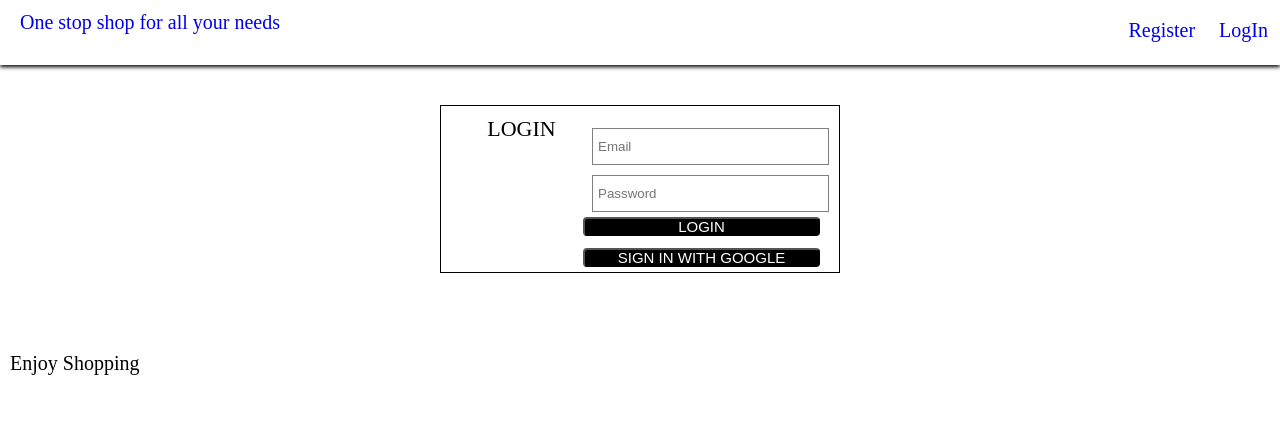
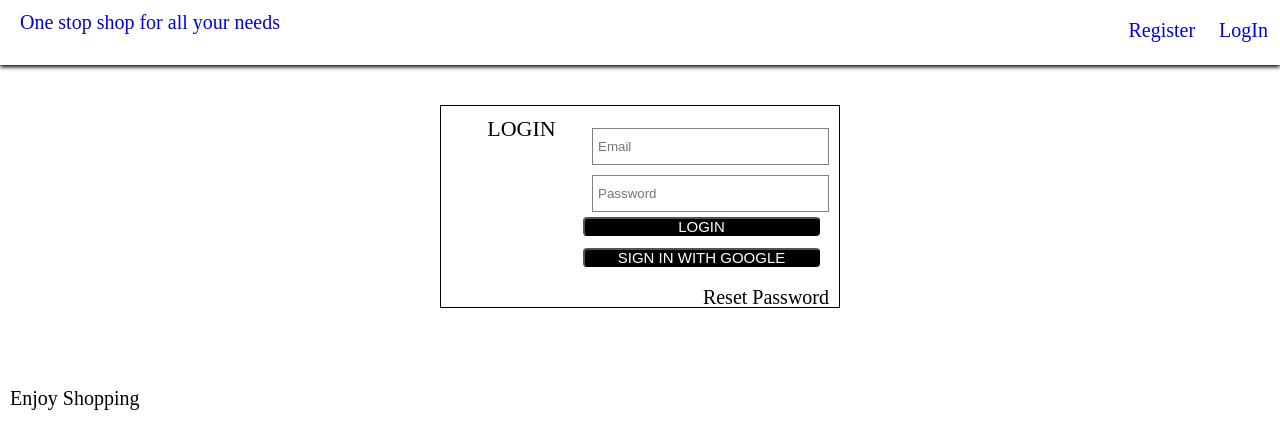
Before and after one commit to kirandeep123/react-redux-graphql-firebase, a React (Create React App) app: page /login in a window 1280 px wide. Shown: the top 448 px of the page. Built offline with nearby package versions, Linux system fonts and the light colour scheme; no server answers; a web font is replaced by a local one.

Commit message:
password reset complete

```diff
--- a/src/App.js
+++ b/src/App.js
@@ -1,72 +1,97 @@
-import React from 'react';
-import './default.scss';
-import {Route,Switch,Redirect} from 'react-router-dom';
- import HomePage from './pages/HomePage';
- import MainLayout from './layouts/MainLayout';
-import HomepageLayout from './layouts/HomepageLayout';
- import Registeration from './pages/Registeration';
- import Login from './pages/Login';
- import {auth, handleUserProfile} from './firebase/utils';
+import React from "react";
+import "./default.scss";
+import { Route, Switch, Redirect } from "react-router-dom";
+import HomePage from "./pages/HomePage";
+import MainLayout from "./layouts/MainLayout";
+import HomepageLayout from "./layouts/HomepageLayout";
+import Registeration from "./pages/Registeration";
+import Login from "./pages/Login";
+import { auth, handleUserProfile } from "./firebase/utils";
+import Recovery from "./pages/Recovery";
 
-
- const initialState={
-   currentUser:null
- }
+const initialState = {
+  currentUser: null
+};
 class App extends React.Component {
-  constructor(props){
+  constructor(props) {
     super(props);
     this.state = {
       ...initialState
-    }
+    };
   }
 
-  authListener= null;
+  authListener = null;
 
-   componentDidMount(){
-    this.authListener =  auth.onAuthStateChanged( async userAuth=>{
-      if(userAuth){
-        const userRef = await  handleUserProfile(userAuth);
-        userRef.onSnapshot(snapShot=>{
+  componentDidMount() {
+    this.authListener = auth.onAuthStateChanged(async userAuth => {
+      if (userAuth) {
+        const userRef = await handleUserProfile(userAuth);
+        userRef.onSnapshot(snapShot => {
           this.setState({
-            currentUser:{
-              id:snapShot.id,
+            currentUser: {
+              id: snapShot.id,
               ...snapShot.data()
             }
-          })
-        })
+          });
+        });
       }
 
       this.setState({
         ...initialState
-     })
+      });
     });
   }
-  componentWillUnmount(){
+  componentWillUnmount() {
     this.authListener();
   }
-  render(){
-    const {currentUser} =  this.state;
+  render() {
+    const { currentUser } = this.state;
 
     return (
       <div className="App">
         <Switch>
-        <Route path="/registeration" render={()=> currentUser?<Redirect to="/"/> :(
-         <MainLayout  currentUser={currentUser}>
-            <Registeration/>
+          <Route
+            path="/registeration"
+            render={() =>
+              currentUser ? (
+                <Redirect to="/" />
+              ) : (
+                <MainLayout currentUser={currentUser}>
+                  <Registeration />
                 </MainLayout>
-        )}/>
-         <Route path="/login"
-         render={()=> currentUser ? <Redirect to="/"/>:(
-          <MainLayout  currentUser={currentUser}>
-            <Login/>
+              )
+            }
+          />
+          <Route
+            path="/login"
+            render={() =>
+              currentUser ? (
+                <Redirect to="/" />
+              ) : (
+                <MainLayout currentUser={currentUser}>
+                  <Login />
                 </MainLayout>
-        )}/>
-        <Route exact path="/" render={()=>(
+              )
+            }
+          />
+          <Route
+            exact
+            path="/"
+            render={() => (
               <HomepageLayout currentUser={currentUser}>
-            <HomePage/>
+                <HomePage />
               </HomepageLayout>
-        )}/>
+            )}
+          />
 
+          <Route
+            path="/recovery"
+            render={() => (
+              <MainLayout>
+                <Recovery />
+              </MainLayout>
+            )}
+          />
         </Switch>
       </div>
     );
--- /dev/null
+++ b/src/components/AuthWrapper/index.js
@@ -0,0 +1,19 @@
+import React from 'react';
+import './styles.scss';
+
+const AuthWrapper = ({headline,children})=>{
+    return(
+        <div className="authWrapper">
+            <div className="wrap">
+                {headline && (
+                    <h2>{headline}</h2>
+                )}
+            <div className="children">
+                {children && children}
+            </div>
+            </div>
+        </div>
+    )
+}
+
+export default AuthWrapper;
--- /dev/null
+++ b/src/components/AuthWrapper/styles.scss
@@ -0,0 +1,22 @@
+.authWrapper{
+    display:block;
+    width:100%;
+    max-width: 40.0rem;
+    margin:4rem auto 6rem;
+    border:1px solid black;
+
+    .wrap{
+        padding: 0 10px;
+        h2{
+            font-size: 22px;
+            line-height: 1;
+            font-weight: 400;
+            text-transform: uppercase;
+            display: block;
+            width: 100%;
+            text-align: center;
+            margin:0 auto;
+            padding:0;
+        }
+    }
+}
--- /dev/null
+++ b/src/components/EmailPassword/index.js
@@ -0,0 +1,73 @@
+import React from 'react';
+import './styles.scss';
+import {withRouter} from 'react-router-dom';
+
+
+import AuthWrapper from './../AuthWrapper';
+import Button from './../forms/Button';
+import FormInput from './../forms/FormInput';
+import {auth} from './../../firebase/utils';
+
+const initialState={
+    email:'',
+    errors:[]
+}
+class EmailPassword extends React.Component{
+
+    constructor(props){
+        super(props);
+        this.state={...initialState}
+        this.onInputChange= this.onInputChange.bind(this);
+    }
+    onInputChange(event){
+        const {name,value}=event.target;
+        this.setState({
+            [name]:value
+        })
+    }
+    handleSubmit = async event =>{
+        event.preventDefault();
+        try{
+            const {email} = this.state;
+            const config ={
+                url:'http://localhost:3000/login'
+            }
+            await auth.sendPasswordResetEmail(email,config).then(()=>{
+                this.props.history.push('/login');
+            })
+            .catch(()=>{
+                const err = ['Email Not Found ! Please try again']
+                this.setState({errors:err});
+                })
+        }
+        catch(err){
+            console.log(err);
+        }
+    }
+    render(){
+        const {email,errors} = this.state;
+        return(
+        <AuthWrapper headline="Email">
+            {errors.length>0 && (
+                <ul>
+                    {errors.map((err,index)=>(
+                        <li key={index}>{err}</li>
+                    ))}
+                </ul>
+            )}
+             <div className="formWrap">
+                 <form onSubmit={this.handleSubmit}>
+                <FormInput
+                type="email"
+                name="email"
+                value={email}
+                placeholder="Email"
+                handleChange={this.onInputChange}/>
+                <Button type="submit">Email Password</Button>
+            </form>
+            </div>
+            </AuthWrapper>
+        )
+    }
+}
+export default withRouter(EmailPassword);
--- a/src/components/SignUp/index.js
+++ b/src/components/SignUp/index.js
@@ -3,6 +3,7 @@ import "./styles.scss";
 import FormInput from "./../forms/FormInput";
 import Button from "./../forms/Button";
 import {auth,handleUserProfile} from './../../firebase/utils';
+import AuthWrapper from './../AuthWrapper';
 const initialState = {
   displayName: "",
   email: "",
@@ -45,8 +46,8 @@ class SignUp extends React.Component {
   }
   render() {
     return (
-      <div className="signup">
-           {this.state.errors.length>0 && (
+         <AuthWrapper headline="signup">
+         {this.state.errors.length>0 && (
               <ul>
                   {this.state.errors.map((item,index)=>{
                   return(
@@ -55,10 +56,6 @@ class SignUp extends React.Component {
                   })}
               </ul>
           )}
-        <div className="wrap">
-
-          <h2>Signup</h2>
-
           <form onSubmit={this.handleFormSubmit}>
             <FormInput
               type="text"
@@ -90,8 +87,7 @@ class SignUp extends React.Component {
             />
             <Button type="submit">Register</Button>
           </form>
-        </div>
-      </div>
+          </AuthWrapper>
     );
   }
 }
--- a/src/components/Signin/index.js
+++ b/src/components/Signin/index.js
@@ -2,9 +2,9 @@ import React from 'react';
 import './styles.scss';
 import Button from './../forms/Button';
 import {signInwithGoogle,auth} from './../../firebase/utils';
-
+import AuthWrapper from './../AuthWrapper';
 import FormInput from '../forms/FormInput';
-
+import {Link} from 'react-router-dom';
 const initialState={
     email:'',
     password:''
@@ -39,9 +39,7 @@ onInputChange(event){
 render(){
     const {email,password} = this.state;
     return(
-        <div className="signin">
-           <div className="wrap">
-               <h2>LogIn</h2>
+      <AuthWrapper headline="login">
                <div className="formwrap">
                    <form onSubmit={this.handleSubmit}>
                        <FormInput
@@ -65,10 +63,15 @@ render(){
                                 <Button style={{marginTop:'12px'}} onClick={signInwithGoogle}>Sign in with google</Button>
                             </div>
                        </div>
+                       <div className="links">
+                           <Link to="/recovery">
+                               Reset Password
+                           </Link>
+                       </div>
                    </form>
                </div>
-           </div>
-        </div>
+               </AuthWrapper>
+
     )
 }
 }
--- a/src/components/Signin/styles.scss
+++ b/src/components/Signin/styles.scss
@@ -1,22 +1,9 @@
-.signin{
-    display:block;
-    width:100%;
-    max-width: 40.0rem;
-    margin:4rem auto 6rem;
-    border:1px solid black;
-
-    .wrap{
-        padding: 0 10px;
-        h2{
-            font-size: 22px;
-            line-height: 1;
-            font-weight: 400;
-            text-transform: uppercase;
-            display: block;
-            width: 100%;
-            text-align: center;
-            margin:0 auto;
-            padding:0;
-        }
+.links{
+    width: 100%;
+    margin:15px auto 0;
+    a{
+        color:black;
     }
+    display: flex;
+    justify-content: flex-end;
 }
--- /dev/null
+++ b/src/pages/Recovery/index.js
@@ -0,0 +1,8 @@
+import React from 'react';
+
+import EmailPassword from './../../components/EmailPassword';
+
+const Recovery = props=>{
+   return <EmailPassword/>
+}
+export default Recovery;
```
Also changed, not shown: src/components/EmailPassword/styles.scss (added), src/pages/Recovery/styles.scss (added). Lines whose indentation alone changed are shown as unchanged.
